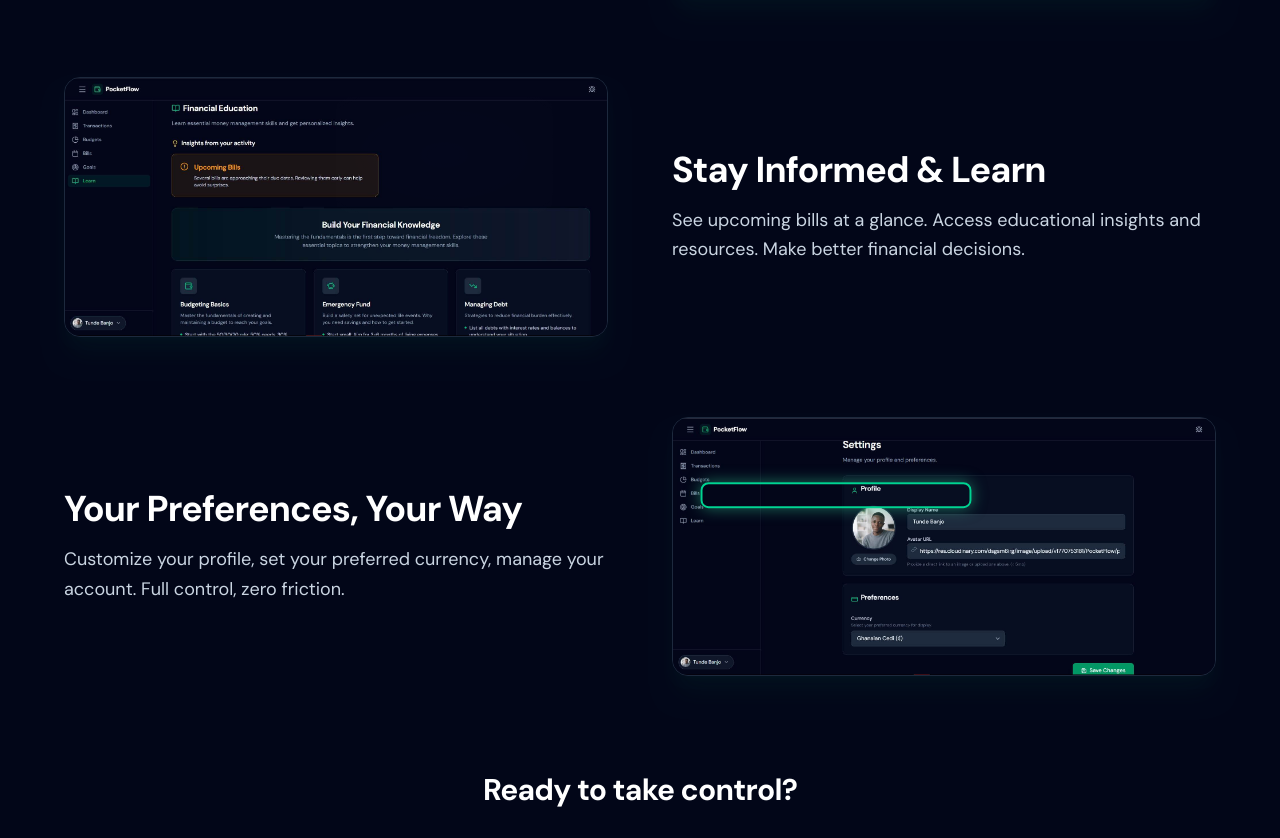
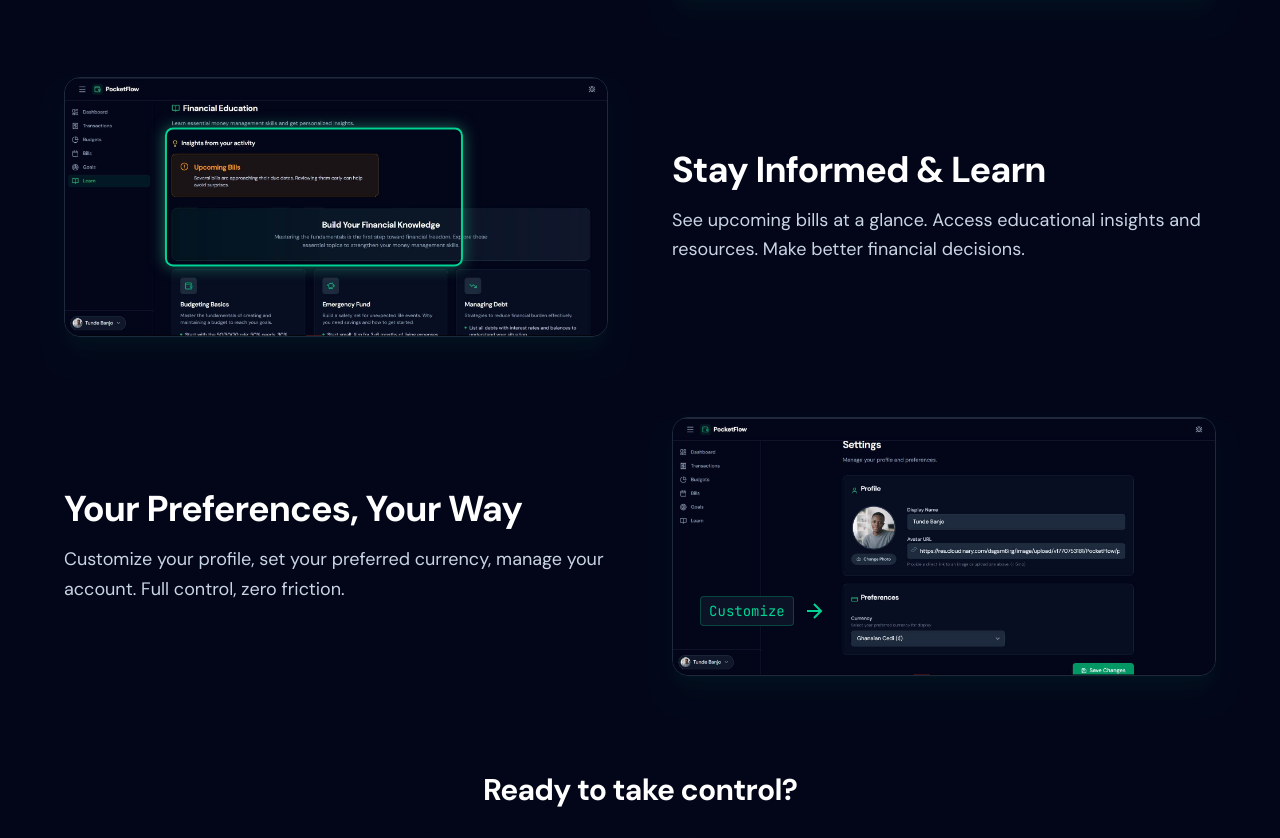
Before and after one commit to AyomideKayode/pocketFlow, a React (Vite) app in the folder client/: page / in a window 1280 px wide. Shown: the part 2440-3278 px from the top of the page. Built offline with nearby package versions, Linux system fonts and the light colour scheme; no server answers.

Commit message:
Refactor highlight types and adjust showcase card positions and delays

```diff
--- a/client/src/landing/components/ProductShowcase.tsx
+++ b/client/src/landing/components/ProductShowcase.tsx
@@ -6,7 +6,7 @@ import learn from '../../assets/landing/learn-education-insights.JPG?url';
 import preferences from '../../assets/landing/preference-settings.JPG?url';
 import { Link } from 'react-router-dom';
 
-type HighlightType = 'glow' | 'ring' | 'arrow' | 'tooltip' | 'spotlight';
+type HighlightType = 'glow' | 'ring' | 'arrow' | 'spotlight';
 
 interface ShowcaseHighlightConfig {
   type: HighlightType;
@@ -18,7 +18,7 @@ interface ShowcaseHighlightConfig {
   height?: string;
   size?: string; // e.g. 'w-12 h-12' for ring
   delay?: number;
-  label?: string; // For tooltip
+  label?: string; // For arrow type
 }
 
 interface ShowcaseCard {
@@ -41,11 +41,11 @@ const showcaseCards: ShowcaseCard[] = [
     highlights: [
       {
         type: 'ring',
-        top: '12%',
-        right: '12%',
+        top: '18%',
+        right: '17%',
         width: '8%',
         height: '12%',
-        delay: 0.6,
+        delay: 0.9,
       },
     ],
   },
@@ -59,11 +59,11 @@ const showcaseCards: ShowcaseCard[] = [
     highlights: [
       {
         type: 'glow',
-        top: '35%',
-        left: '50%',
-        width: '80%',
+        top: '50%',
+        left: '55%',
+        width: '65%',
         height: '40%',
-        delay: 0.6,
+        delay: 0.9,
       },
     ],
   },
@@ -77,11 +77,11 @@ const showcaseCards: ShowcaseCard[] = [
     highlights: [
       {
         type: 'ring',
-        top: '25%', // Adjust based on "Valid Records" box
-        left: '25%',
-        width: '35%',
+        top: '28%', // Adjust based on "Valid Records" box
+        left: '34%',
+        width: '30%',
         height: '20%',
-        delay: 0.6,
+        delay: 0.9,
       },
     ],
   },
@@ -94,12 +94,12 @@ const showcaseCards: ShowcaseCard[] = [
     position: 'right',
     highlights: [
       {
-        type: 'spotlight',
-        top: '30%',
-        right: '30%',
-        width: '40%',
-        height: '45%',
-        delay: 0.6,
+        type: 'ring',
+        top: '46%',
+        left: '46%',
+        width: '55%',
+        height: '54%',
+        delay: 0.9,
       },
     ],
   },
@@ -112,11 +112,12 @@ const showcaseCards: ShowcaseCard[] = [
     position: 'left',
     highlights: [
       {
-        type: 'ring',
-        top: '30%',
-        left: '30%',
-        width: '50%',
-        height: '10%',
+        type: 'arrow',
+        label: 'Customize',
+        top: '65%',
+        left: '5%',
+        width: '40%',
+        height: '20%',
         delay: 0.6,
       },
     ],
@@ -130,8 +131,16 @@ const ShowcaseHighlight = ({ config }: { config: ShowcaseHighlightConfig }) => {
   const style = { top, left, right, bottom, width, height };
 
   // Calculate translation based on anchor point
-  const translateXClass = left ? '-translate-x-1/2' : right ? 'translate-x-1/2' : '-translate-x-1/2';
-  const translateYClass = top ? '-translate-y-1/2' : bottom ? 'translate-y-1/2' : '-translate-y-1/2';
+  const translateXClass = left
+    ? '-translate-x-1/2'
+    : right
+      ? 'translate-x-1/2'
+      : '-translate-x-1/2';
+  const translateYClass = top
+    ? '-translate-y-1/2'
+    : bottom
+      ? 'translate-y-1/2'
+      : '-translate-y-1/2';
   const transformClass = `${translateXClass} ${translateYClass}`;
 
   if (type === 'glow') {
```
